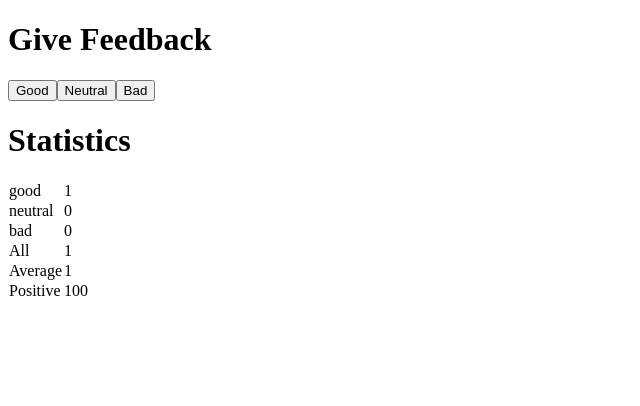
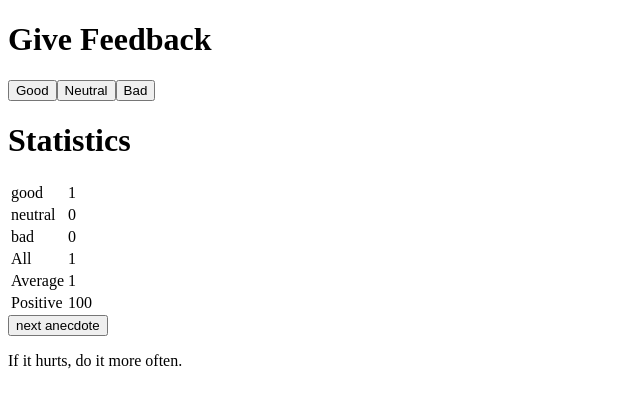
Before and after one commit to Rocjimari/Full-stack-open-MOOC-, a React (Vite) app in the folder part1/: page / in a window 1280 px wide. Both pictures are taken after a click on the button "Good". Shown: the top 406 px of the page, without its empty margins (0-640 px from the left). Built offline with nearby package versions, Linux system fonts and the light colour scheme.

Commit message:
Exercise 1.12

```diff
--- a/part1/src/App.jsx
+++ b/part1/src/App.jsx
@@ -33,20 +33,35 @@
   }
   else{
     return (
-      <div>
+      <table>
+        <tbody>
           <StatisticLine text='good' value={good} />
           <StatisticLine text='neutral' value={neutral} />
           <StatisticLine text='bad' value={bad} />
           <StatisticLine text='All' value={total()} />
           <StatisticLine text='Average' value={average()} />
           <StatisticLine text='Positive' value={positive()} />
-      </div>
+        </tbody>
+      </table>
     )
   }
 
 }
 
 const App = () => {
+
+  const anecdotes = [
+    'If it hurts, do it more often.',
+    'Adding manpower to a late software project makes it later!',
+    'The first 90 percent of the code accounts for the first 10 percent of the development time...The remaining 10 percent of the code accounts for the other 90 percent of the development time.',
+    'Any fool can write code that a computer can understand. Good programmers write code that humans can understand.',
+    'Premature optimization is the root of all evil.',
+    'Debugging is twice as hard as writing the code in the first place. Therefore, if you write the code as cleverly as possible, you are, by definition, not smart enough to debug it.',
+    'Programming without an extremely heavy use of console.log is same as if a doctor would refuse to use x-rays or blood tests when diagnosing patients.',
+    'The only way to go fast, is to go well.'
+  ]
+  const [selected, setSelected] = useState(0)
+
 
   // guarda los clics de cada botón en su propio estado
   const [good, setGood] = useState(0)
@@ -63,16 +78,17 @@
   const handleBadClick = () => {
     setBad(bad + 1)
   }
+  const random = () => {
+    const random = Math.floor(Math.random()*8)
+    return random
+  }
+  const handleRandomClick = () => {
+    const selected = random()
+    setSelected(selected)
+    console.log('actualizacion selected',selected)
 
-  const total = () => {
-    return good + neutral + bad
   }
-  const average = () => {
-    return (good +neutral*0+bad*(-1))/total()
-  }
-  const positive = () => {
-    return (good *100)/total()
-  }
+
 
   return (
     <div>
@@ -84,6 +100,8 @@
       <h1>Statistics</h1>
       <Statistics good={good} neutral={neutral} bad={bad} />
 
+      <Button handleClick={handleRandomClick} text ='next anecdote' />
+      <p>{anecdotes[selected]}</p>
     </div>
   )
 }
```
Lines whose indentation alone changed are shown as unchanged.
